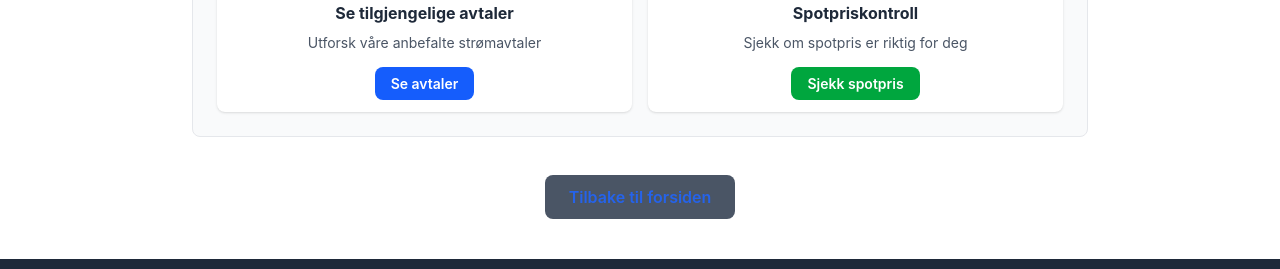
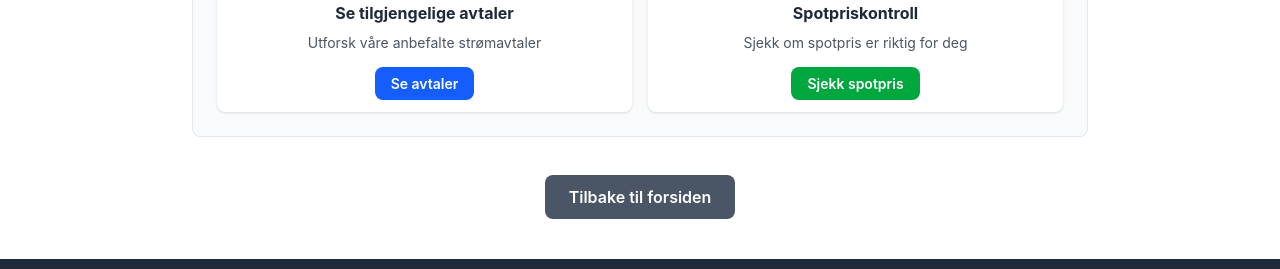
Before and after one commit to hazzler78/stromsjef, a Next.js app: page /fastpriskalkulator in a window 1280 px wide. Shown: the part 2453-2722 px from the top of the page. Built offline with nearby package versions, Linux system fonts and the light colour scheme; no server answers.

Commit message:
Fix all button text colors on fastpriskalkulator page - Added inline styles to ensure white text on all buttons - Fixed 'Tilbake til forsiden', 'Velg fil', 'Analyser strømfaktura', and 'Analyser en ny faktura' buttons - Improved accessibility and readability across all interactive elements

```diff
--- a/src/app/fastpriskalkulator/page.tsx
+++ b/src/app/fastpriskalkulator/page.tsx
@@ -139,7 +139,8 @@ const FastpriskalkulatorPage = () => {
       <div className="text-center">
         <Link
           href="/"
-          className="bg-gray-600 text-white px-6 py-3 rounded-lg font-semibold hover:bg-gray-700 transition-colors"
+          className="bg-gray-600 px-6 py-3 rounded-lg font-semibold hover:bg-gray-700 transition-colors"
+          style={{ color: 'white' }}
         >
           Tilbake til forsiden
         </Link>
--- a/src/components/InvoiceAnalyzer.tsx
+++ b/src/components/InvoiceAnalyzer.tsx
@@ -137,7 +137,8 @@ const InvoiceAnalyzer = () => {
                 </p>
                 <button
                   onClick={() => fileInputRef.current?.click()}
-                  className="bg-blue-600 text-white px-6 py-3 rounded-lg font-semibold hover:bg-blue-700 transition-colors"
+                  className="bg-blue-600 px-6 py-3 rounded-lg font-semibold hover:bg-blue-700 transition-colors"
+                  style={{ color: 'white' }}
                 >
                   Velg fil
                 </button>
@@ -191,7 +192,8 @@ const InvoiceAnalyzer = () => {
             <button
               onClick={handleAnalyze}
               disabled={isAnalyzing}
-              className="w-full bg-green-600 text-white py-4 px-6 rounded-lg font-semibold hover:bg-green-700 transition-colors disabled:opacity-50 disabled:cursor-not-allowed"
+              className="w-full bg-green-600 py-4 px-6 rounded-lg font-semibold hover:bg-green-700 transition-colors disabled:opacity-50 disabled:cursor-not-allowed"
+              style={{ color: 'white' }}
             >
               {isAnalyzing ? (
                 <div className="flex items-center justify-center gap-3">
@@ -230,7 +232,8 @@ const InvoiceAnalyzer = () => {
           <div className="mt-6 pt-6 border-t border-gray-200">
             <button
               onClick={resetForm}
-              className="bg-gray-600 text-white px-6 py-3 rounded-lg font-semibold hover:bg-gray-700 transition-colors"
+              className="bg-gray-600 px-6 py-3 rounded-lg font-semibold hover:bg-gray-700 transition-colors"
+              style={{ color: 'white' }}
             >
               Analyser en ny faktura
             </button>
```
